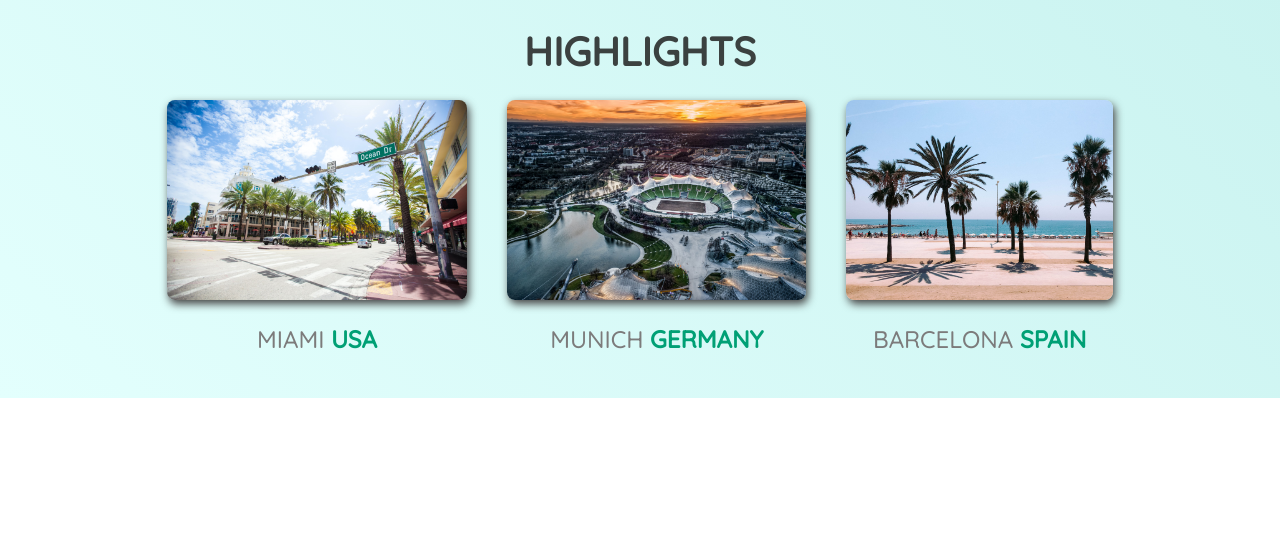
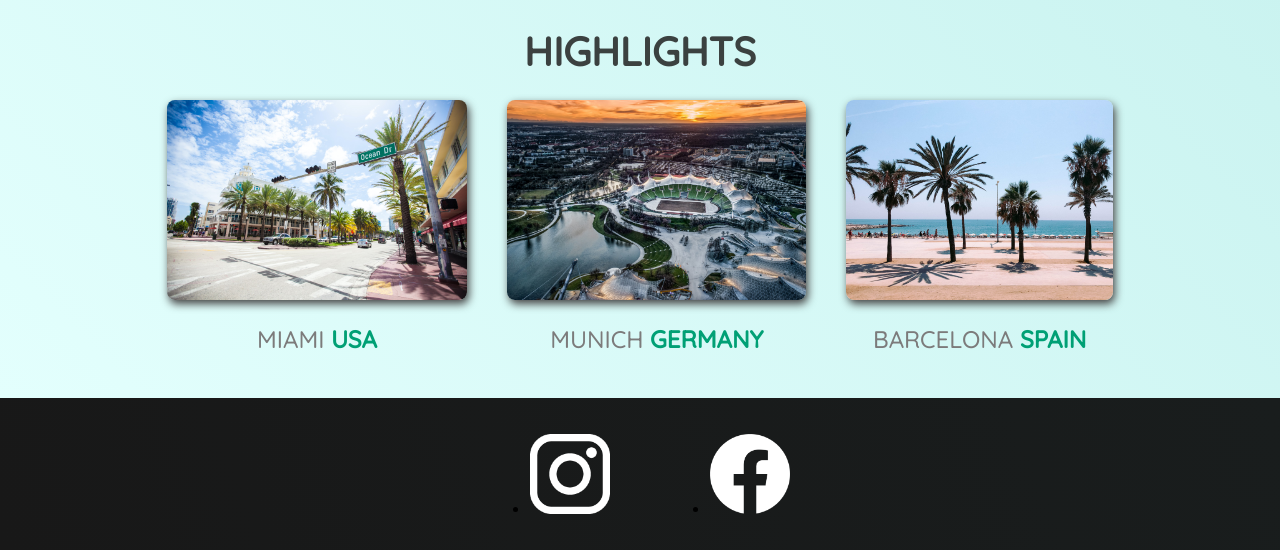
Before and after one commit to Stanndo/travel-goals, a plain HTML site: page index.html in a window 1280 px wide. Shown: the part 822-1372 px from the top of the page. Before the commit the page ends 1220 px from the top, so only its background shows below. Drawn offline with Linux system fonts and the light colour scheme.

Commit message:
finished the footer

```diff
--- a/index.html
+++ b/index.html
@@ -51,6 +51,19 @@
         </ul>
       </section>
     </main>
-    <footer></footer>
+    <footer>
+      <ul>
+        <li>
+          <a href="https://instagram.com">
+            <img src="/images/icons/insta.png" alt="Instagram logo">
+          </a>
+        </li>
+        <li>
+          <a href="https://facebook.com">
+            <img src="/images/icons/facebook.png" alt="Facebook logo">
+          </a>
+        </li>
+      </ul>
+    </footer>
   </body>
 </html>
--- a/styles/shared.css
+++ b/styles/shared.css
@@ -56,4 +56,24 @@ header ul a:hover {
     text-shadow: 1px 1px 2px rgb(0, 0, 0);
 }
 
-/* -----------  main content -------------- */
+footer {
+    background: linear-gradient(70deg, rgb(24, 24, 24), rgb(25, 29, 29));
+    padding: 36px;
+}
+
+footer ul {
+    margin: 0;
+    display: flex;
+    justify-content: center;
+}
+
+footer li {
+    width: 80px;
+    height: 80px;
+    margin: 0 50px;
+}
+
+footer img {
+    width: 100%;
+    height: 100%;
+}
```
